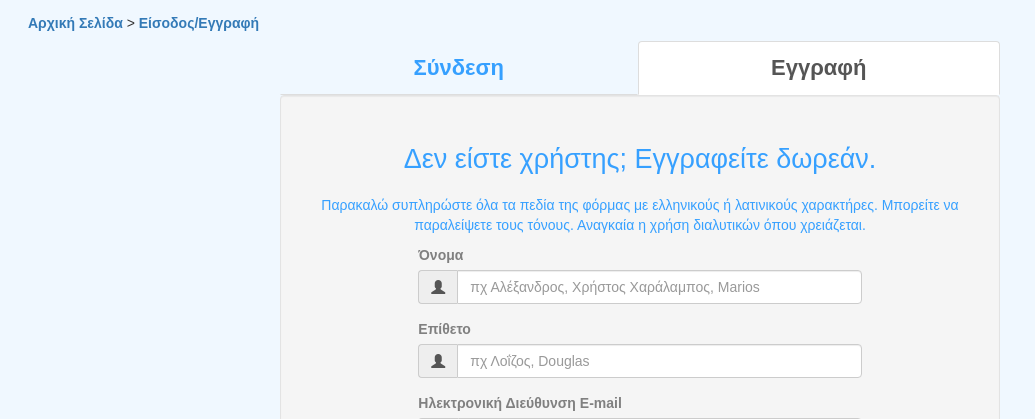
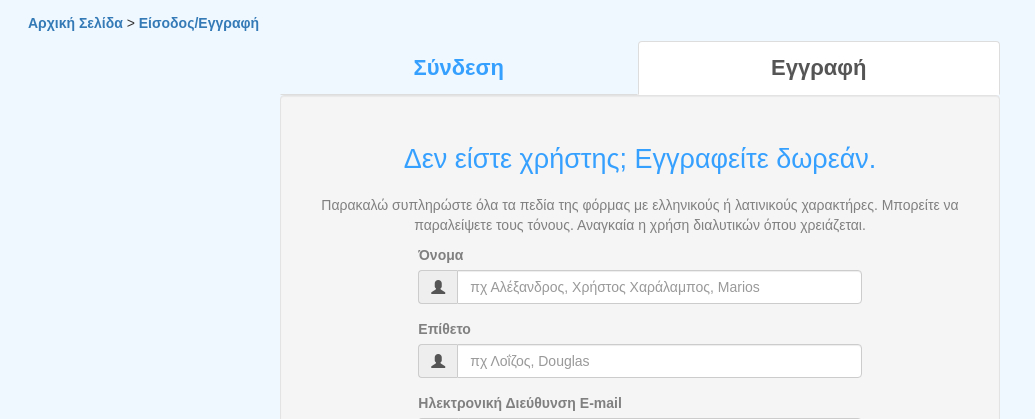
Before and after one commit to AlexandrosKal/EAM, a PHP site: page /certificate.php in a window 1280 px wide. Shown: the part 166-585 px from the top of the page, without its empty margins (0-1035 px from the left). Run offline with PHP 8.4, Linux system fonts and the light colour scheme; some libraries are stand-ins or nearby versions.

Commit message:
allagi xrwmatos footnote gia tis formes

```diff
--- a/css/footnote.css
+++ b/css/footnote.css
@@ -1,4 +1,4 @@
 .footnote
 {
-  color : #36A0FF;
+  color : gray;
 }
```
